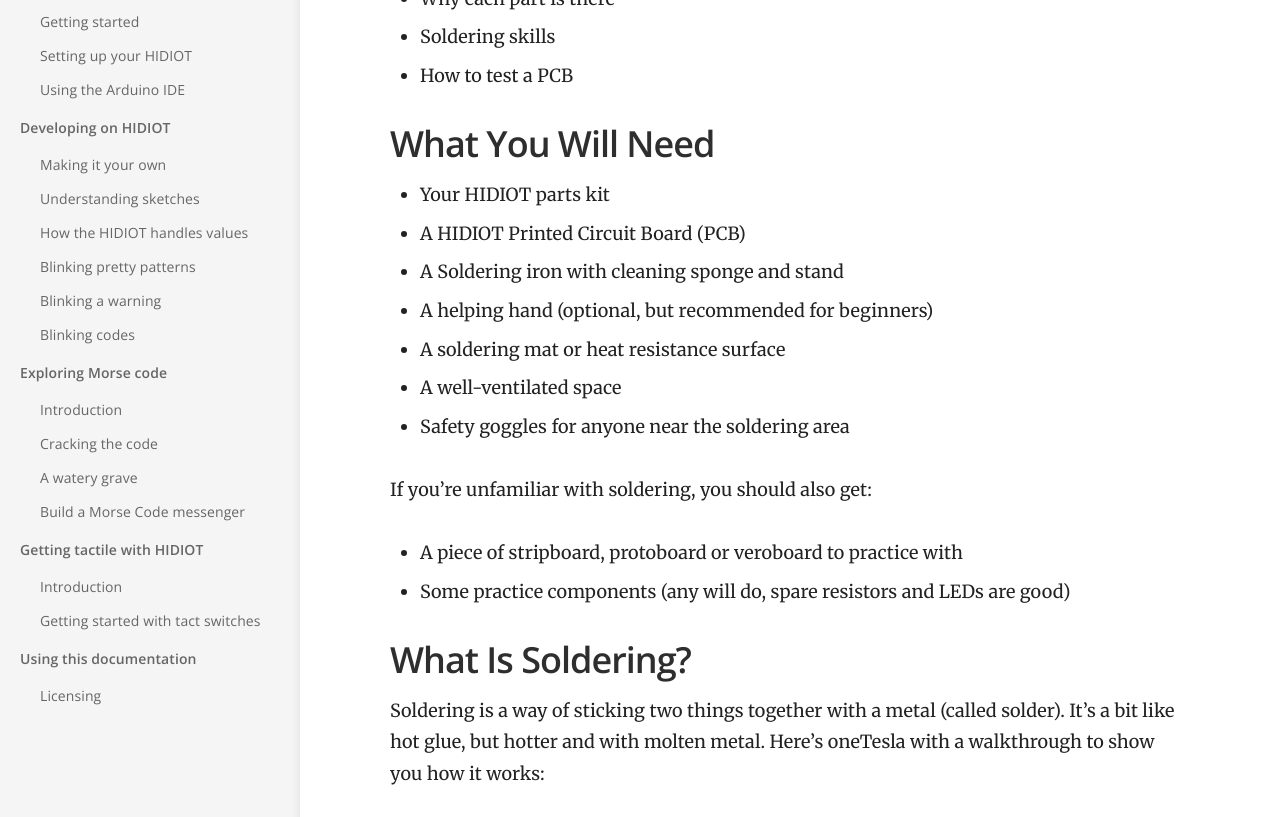
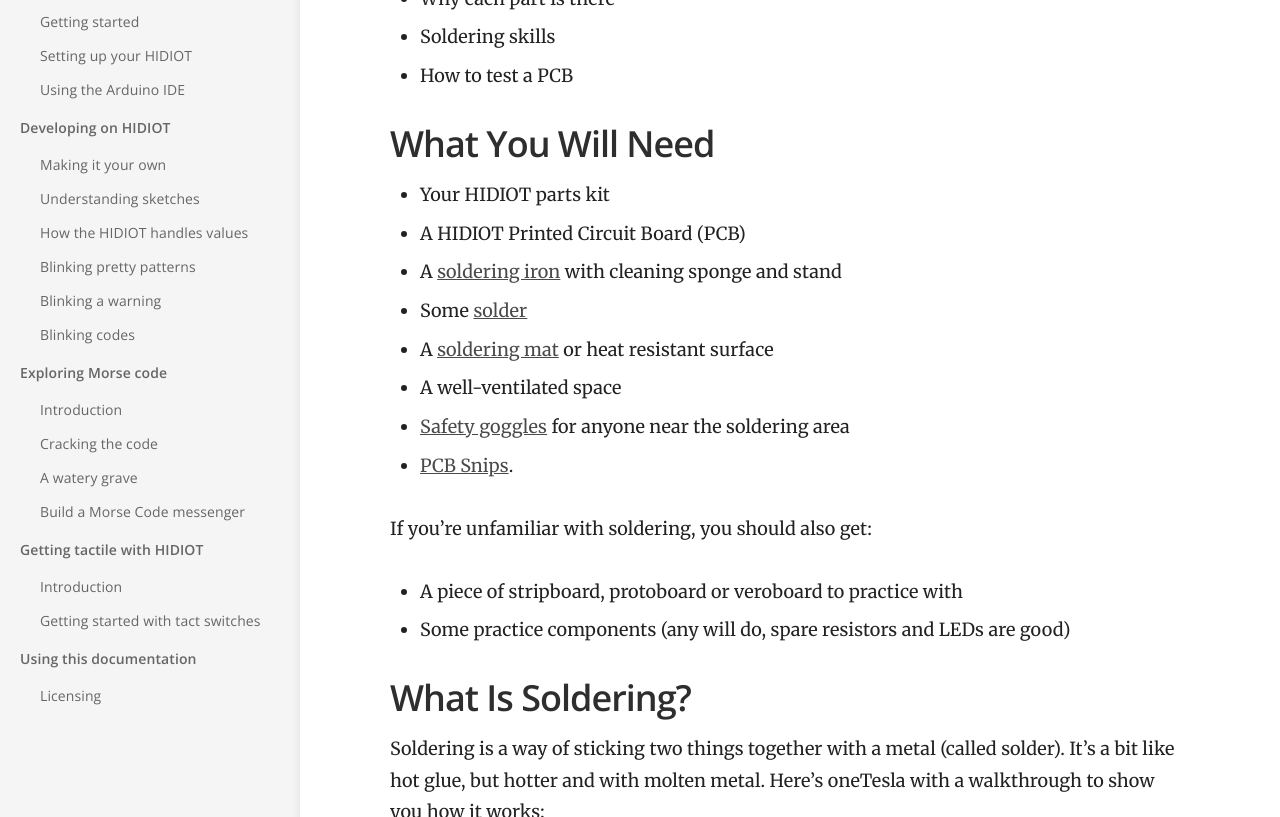
Before and after one commit to rawhex/hidiot.com, a Jekyll site: the page built from _docs/building_a_hidiot/how_to_solder_a_component.md, in a window 1280 px wide and 900 px high, scrolled down 569 px, cut to the strip 0-817 px from the top of the window. Built offline with Jekyll 4.4.1, drawn with Linux system fonts in a browser that asks for light colours.

Commit message:
Fixed typos

```diff
--- a/_docs/building_a_hidiot/how_to_solder_a_component.md
+++ b/_docs/building_a_hidiot/how_to_solder_a_component.md
@@ -20,11 +20,12 @@ Building a HIDIOT is easy. We designed it so that it's almost impossible to get
 
 * Your HIDIOT parts kit
 * A HIDIOT Printed Circuit Board (PCB)
-* A Soldering iron with cleaning sponge and stand
-* A helping hand (optional, but recommended for beginners)
-* A soldering mat or heat resistance surface
+* A [soldering iron](http://amzn.to/2stz66E) with cleaning sponge and stand
+* Some [solder](http://amzn.to/2utP2r7)
+* A [soldering mat](http://amzn.to/2ssXndi) or heat resistant surface
 * A well-ventilated space
-* Safety goggles for anyone near the soldering area
+* [Safety goggles](http://amzn.to/2sK3zl9) for anyone near the soldering area
+* [PCB Snips](http://amzn.to/2tkKu7U).
 
 If you're unfamiliar with soldering, you should also get:
 
```
